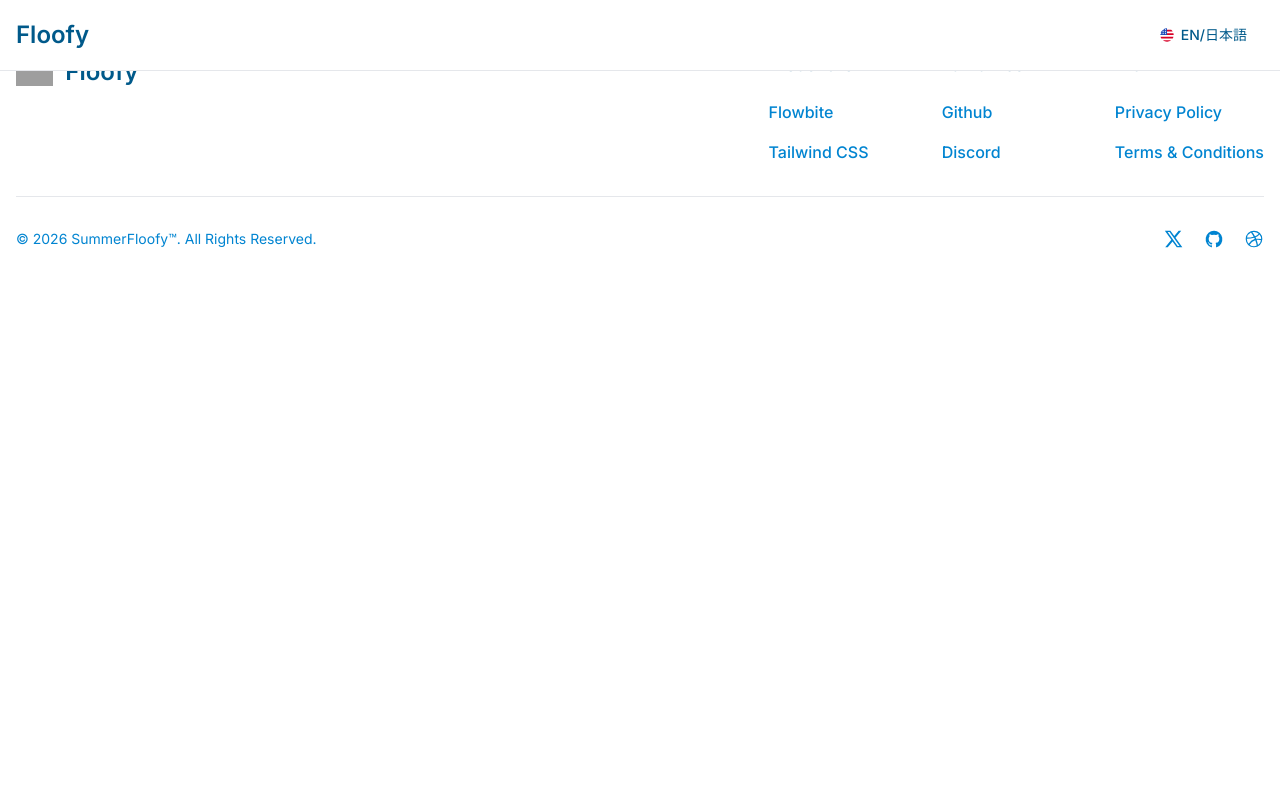
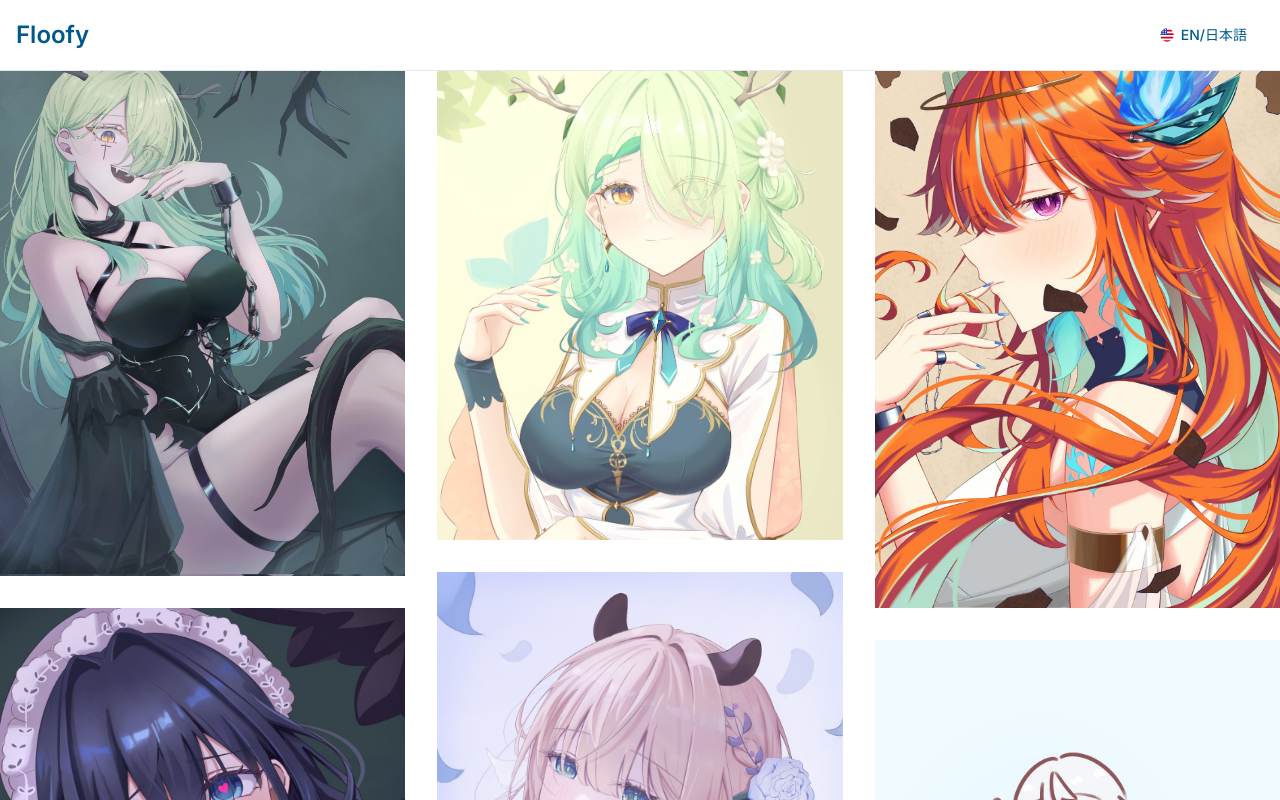
Before and after one commit to krwiles/floofy-site, an Angular app: page /gallery in a window 1280 px wide. Shown: the top 800 px of the page. Built offline with nearby package versions, Linux system fonts and the light colour scheme; grey boxes are pictures that could not be loaded.

Commit message:
feat: enhance gallery component with image display and lightbox functionality

```diff
--- a/src/app/gallery/gallery.css
+++ b/src/app/gallery/gallery.css
@@ -0,0 +1,70 @@
+
+
+.leave-grid {
+	opacity: 1;
+	animation: slide-out 0.5s forwards;
+}
+
+.gallery-image {
+	transition: transform 0.3s;
+}
+.gallery-image:hover {
+	transform: scale(1.02);
+	cursor: pointer;
+}
+
+.enter-image {
+	opacity: 0;
+	animation: slide-in 0.4s forwards;
+}
+
+@keyframes slide-in {
+	from {
+		opacity: 0;
+		transform: translateY(20rem) scale(0);
+	}
+	to {
+		opacity: 1;
+		transform: translateY(0) scale(1);
+	}
+}
+
+@keyframes slide-out {
+	to {
+		opacity: 0;
+		transform: translateY(6rem) scale(0.7);
+	}
+}
+
+.close-btn {
+	transition: color 0.2s;
+}
+
+.close-btn:hover {
+	color: #ff4081;
+}
+
+.enter-lightbox {
+	opacity: 0;
+	animation: fade-in 0.3s forwards;
+}
+
+.leave-lightbox {
+	opacity: 1;
+	animation: fade-out 0.3s forwards;
+}
+
+@keyframes fade-in {
+	from {
+		opacity: 0;
+	}
+	to {
+		opacity: 1;
+	}
+}
+
+@keyframes fade-out {
+	to {
+		opacity: 0;
+	}
+}
--- a/src/app/gallery/gallery.html
+++ b/src/app/gallery/gallery.html
@@ -1 +1,29 @@
-<p>gallery works!</p>
+<!-- Gallery Section -->
+ <section class="columns-1 md:columns-2 lg:columns-3 gap-8">
+        @for (galleryImage of galleryImageService.galleryImages; track $index; let i = $index;) {
+            <img
+                class="gallery-image w-full mb-8 break-inside-avoid"
+                [ngSrc]="galleryImage.srcThumbnail"
+                [alt]="galleryImage.alt"
+                [height]="galleryImage.heightThumbnail"
+                [width]="galleryImage.widthThumbnail"
+                loading="lazy"
+                (click)="showImage(galleryImage)"
+            />
+        }
+ </section>
+
+ @if (showLightBox()) {
+    <div class="fixed inset-0 z-1000 flex items-center justify-center bg-black/80" (click)="closeImage()" animate.enter="enter-lightbox" animate.leave="leave-lightbox">
+        <div class="relative flex flex-col items-center" (click)="$event.stopPropagation()">
+            <img
+                animate.enter="enter-image"
+                class="lightbox-image max-w-[85vw] max-h-[97vh] shadow-[0_0_3rem_rgb(0,0,0)] bg-[#222]"
+                [src]="selectedImage()?.srcFull"
+                [alt]="selectedImage()?.alt"
+                loading="eager"
+            />
+            <button class="close-btn absolute top-4 -right-16 text-[4rem] bg-transparent border-0 text-white cursor-pointer" (click)="closeImage()">×</button>
+        </div>
+    </div>
+ }
--- a/src/app/gallery/gallery.ts
+++ b/src/app/gallery/gallery.ts
@@ -1,9 +1,41 @@
-import { Component } from '@angular/core';
+import { Component, inject, signal } from '@angular/core';
+import { GalleryImageService } from '../services/gallery-image.service';
+import { GalleryImage } from '../models/gallery-image';
+import { DOCUMENT } from '@angular/common';
+import { I18nService } from '../services/i18n.service';
+import { NgOptimizedImage } from '@angular/common';
 
 @Component({
   selector: 'app-gallery',
-  imports: [],
+  imports: [NgOptimizedImage],
   templateUrl: './gallery.html',
   styleUrl: './gallery.css',
 })
-export class Gallery {}
+export class Gallery {
+  galleryImageService = inject(GalleryImageService);
+  selectedImage = signal<GalleryImage | null>(null);
+  showLightBox = signal<boolean>(false);
+  scrollY = 0;
+
+    showImage(image: GalleryImage) {
+      this.selectedImage.set(image);
+      this.showLightBox.set(true);
+
+      // Lock scroll
+      this.scrollY = window.scrollY;
+      document.body.style.position = 'fixed';
+      document.body.style.top = `-${this.scrollY}px`;
+      document.body.style.width = '100%';
+    }
+
+    closeImage() {
+      this.showLightBox.set(false);
+      this.selectedImage.set(null);
+
+      // Unlock scroll
+      document.body.style.position = '';
+      document.body.style.top = '';
+      document.body.style.width = '';
+      window.scrollTo(0, this.scrollY); // Restore scroll position
+    }
+}
```
